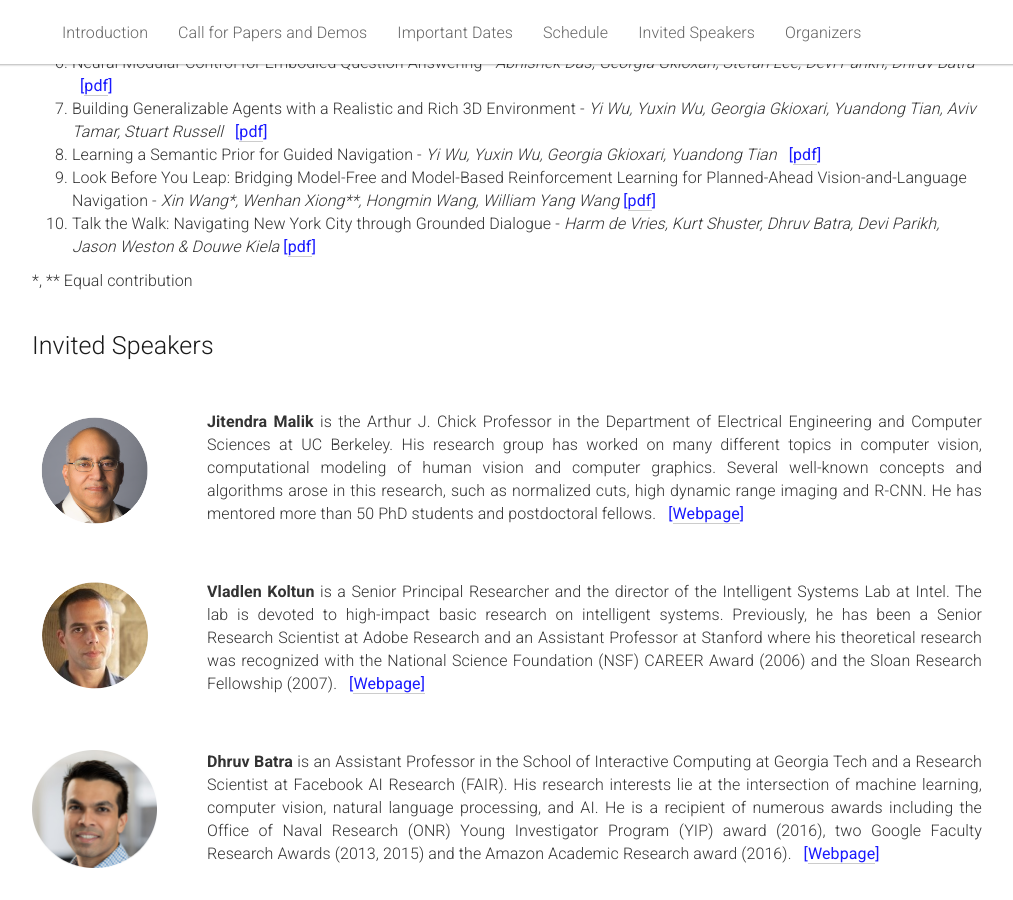
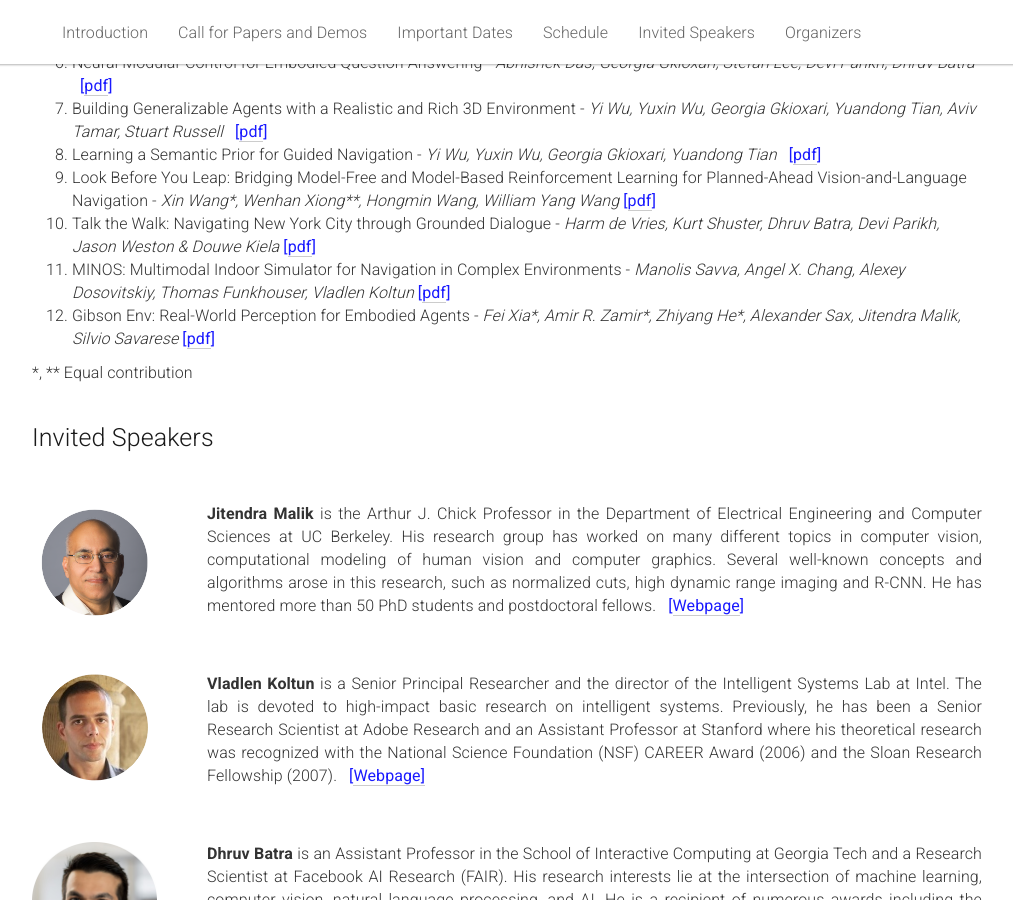
Before and after one commit to eccv18-vlease/eccv18-vlease.github.io, a Jekyll site: the page built from _pages/home.md, in a window 1280 px wide and 900 px high, scrolled down 3117 px. Shown: the whole window, without its empty margins (133-1146 px from the left). Built offline with Jekyll 4.4.1, drawn with Linux system fonts in a browser that asks for light colours.

Commit message:
Adds GIBSON and MINOS

```diff
--- a/_pages/home.md
+++ b/_pages/home.md
@@ -271,6 +271,19 @@ acknowledgements: ""
         <i>Harm de Vries, Kurt Shuster, Dhruv Batra, Devi Parikh, Jason Weston & Douwe Kiela</i>
         <span style="color:#1a1aff;font-weight:400;">[<a href="{{ "/static/papers/talk-walk-navigating.pdf" | prepend:site.baseurl }}">pdf</a>]</span>
       </li>
+
+      <li>
+        MINOS: Multimodal Indoor Simulator for Navigation in Complex Environments -
+        <i>Manolis Savva, Angel X. Chang, Alexey Dosovitskiy, Thomas Funkhouser, Vladlen Koltun</i>
+        <span style="color:#1a1aff;font-weight:400;">[<a href="{{ "/static/papers/minos.pdf" | prepend:site.baseurl }}">pdf</a>]</span>
+      </li>
+
+      <li>
+        Gibson Env: Real-World Perception for Embodied Agents -
+        <i>Fei Xia*, Amir R. Zamir*, Zhiyang He*, Alexander Sax, Jitendra Malik, Silvio Savarese</i>
+        <span style="color:#1a1aff;font-weight:400;">[<a href="{{ "/static/papers/gibson.pdf" | prepend:site.baseurl }}">pdf</a>]</span>
+      </li>
+
     </ol>
 
     *, ** Equal contribution
```
Also changed, not shown: 2 other files.
